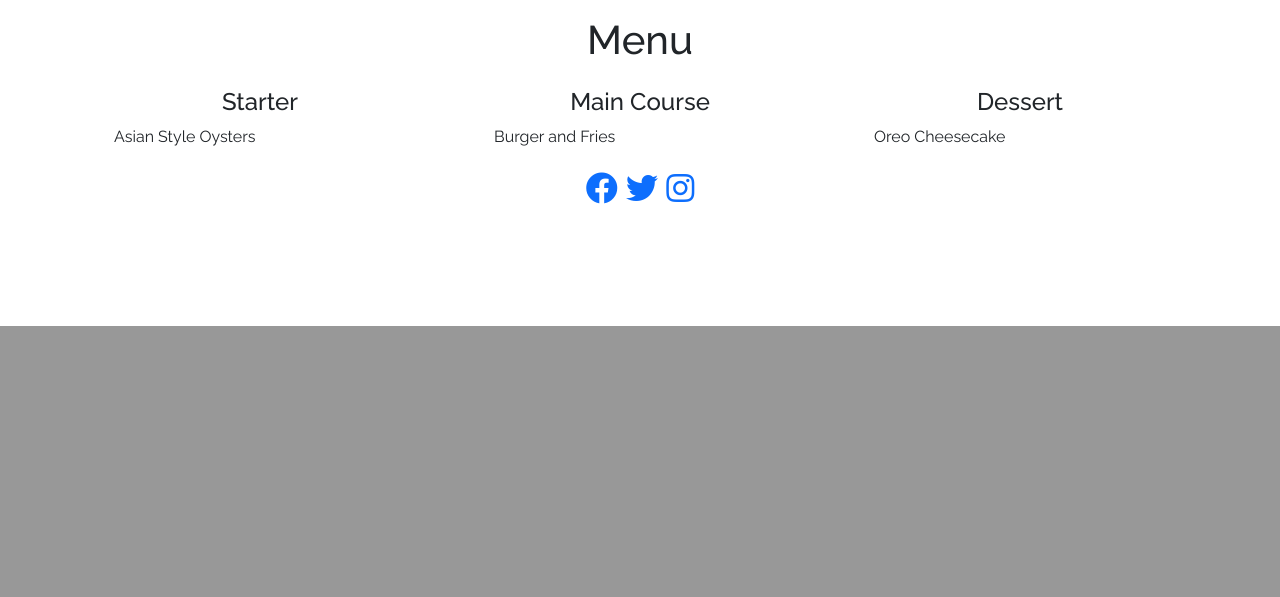
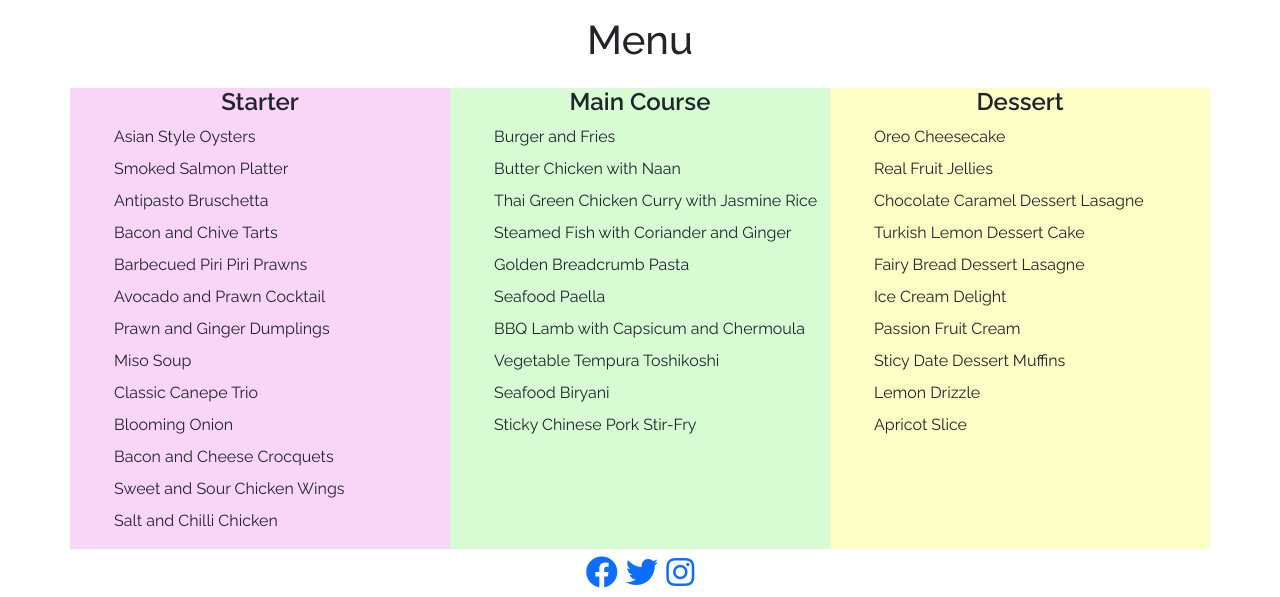
Before and after one commit to CW1224/reserve-a-place, a Django app: page /menu/ in a window 1280 px wide. Shown: the part 474-1071 px from the top of the page. Before the commit the page ends 800 px from the top, so only its background shows below. Run offline with Django 3.2, Linux system fonts and the light colour scheme.

Commit message:
Added changes to small devices

```diff
--- a/static/css/styling.css
+++ b/static/css/style.css
@@ -37,6 +37,20 @@ body {
     z-index:-1;
 }
 
+/* Menu Styling */
+
+.pink {
+    background-color: rgb(249, 213, 248);
+}
+
+.verde {
+    background-color: rgb(215, 252, 212);
+}
+
+.yellow {
+    background-color: rgb(253, 253, 198);
+}
+
 /* Styling buttons */
 
 .button_green {
@@ -74,3 +88,10 @@ ul {
 .green {
     color: rgb(54, 169, 42);
 }
+
+/* Media query max width 480px for small devices */
+@media screen and (max-width: 488px) {
+    .img {
+        width: 200%;
+    }
+}
--- a/templates/add_booking.html
+++ b/templates/add_booking.html
@@ -19,9 +19,9 @@
             </div>
 
             <div class="col-md-6 col-12 py-2 mx-auto">
-                <label for="phone_number">Contact Telephone Number:</label>
+                <label for="phone_number">Mobile Number:</label>
                 <input type="number" class="form-control" id="phone_number" name="phone_number"
-                    minlength="11" maxlength="11" required>
+                    minlength="10" maxlength="10" required>
             </div>
 
             <div class="col-md-6 col-12 py-2 mx-auto">
@@ -37,7 +37,7 @@
 
             <div class="col-md-6 col-12 py-2 mx-auto">
                 <label for="guest_count">Number of guests:</label>
-                <input type="number" class="" id="guest_count" name="guest_count" min="1" max="10" required>
+                <input type="number" class="" id="guest_count" name="guest_count" min="1" max="50" required>
             </div>
             <div class="col-md-6 col-12 py-2 mx-auto">
                 <label for="highchair">Highchair:</label>
--- a/templates/base.html
+++ b/templates/base.html
@@ -13,7 +13,7 @@
         <script src="https://cdn.jsdelivr.net/npm/bootstrap@5.0.1/dist/js/bootstrap.bundle.min.js"
             integrity="sha384-gtEjrD/SeCtmISkJkNUaaKMoLD0//ElJ19smozuHV6z3Iehds+3Ulb9Bn9Plx0x4" crossorigin="anonymous">
         </script>
-        <link rel="stylesheet" href="{% static 'css/styling.css' %}">
+        <link rel="stylesheet" href="{% static 'css/style.css' %}">
 
     </head>
   </head>
--- a/templates/menu.html
+++ b/templates/menu.html
@@ -9,22 +9,52 @@
             <h1 class="pb-3">Menu</h1>
         </div>
         <div class="row">
-            <div class="col">
-                <h4 class="text-center">Starter</h4>
+            <div class="col pink">
+                <h4 class="text-center medium"><strong>Starter</strong></h4>
                 <ul>
-                    <li>Asian Style Oysters</li>
+                    <li class="my-2">Asian Style Oysters</li>
+                    <li class="my-2">Smoked Salmon Platter</li>
+                    <li class="my-2">Antipasto Bruschetta</li>
+                    <li class="my-2">Bacon and Chive Tarts</li>
+                    <li class="my-2">Barbecued Piri Piri Prawns</li>
+                    <li class="my-2">Avocado and Prawn Cocktail</li>
+                    <li class="my-2">Prawn and Ginger Dumplings</li>
+                    <li class="my-2">Miso Soup</li>
+                    <li class="my-2">Classic Canepe Trio</li>
+                    <li class="my-2">Blooming Onion</li>
+                    <li class="my-2">Bacon and Cheese Crocquets</li>
+                    <li class="my-2">Sweet and Sour Chicken Wings</li>
+                    <li class="my-2">Salt and Chilli Chicken</li>
                 </ul>
             </div>
-            <div class="col">
-                <h4 class="text-center">Main Course</h4>
+            <div class="col verde">
+                <h4 class="text-center medium"><strong>Main Course</strong></h4>
                 <ul>
-                    <li>Burger and Fries</li>
+                    <li class="my-2">Burger and Fries</li>
+                    <li class="my-2">Butter Chicken with Naan</li>
+                    <li class="my-2">Thai Green Chicken Curry with Jasmine Rice</li>
+                    <li class="my-2">Steamed Fish with Coriander and Ginger</li>
+                    <li class="my-2">Golden Breadcrumb Pasta</li>
+                    <li class="my-2">Seafood Paella</li>
+                    <li class="my-2">BBQ Lamb with Capsicum and Chermoula</li>
+                    <li class="my-2">Vegetable Tempura Toshikoshi</li>
+                    <li class="my-2">Seafood Biryani</li>
+                    <li class="my-2">Sticky Chinese Pork Stir-Fry</li>
                 </ul>
             </div>
-            <div class="col">
-                <h4 class="text-center">Dessert</h4>
+            <div class="col yellow">
+                <h4 class="text-center medium"><strong>Dessert</strong></h4>
             <ul>
-                <li>Oreo Cheesecake</li>
+                <li class="my-2">Oreo Cheesecake</li>
+                <li class="my-2">Real Fruit Jellies</li>
+                <li class="my-2">Chocolate Caramel Dessert Lasagne</li>
+                <li class="my-2">Turkish Lemon Dessert Cake</li>
+                <li class="my-2">Fairy Bread Dessert Lasagne</li>
+                <li class="my-2">Ice Cream Delight</li>
+                <li class="my-2">Passion Fruit Cream</li>
+                <li class="my-2">Sticy Date Dessert Muffins</li>
+                <li class="my-2">Lemon Drizzle</li>
+                <li class="my-2">Apricot Slice</li>
             </ul>
             </div>
         </div>
```
